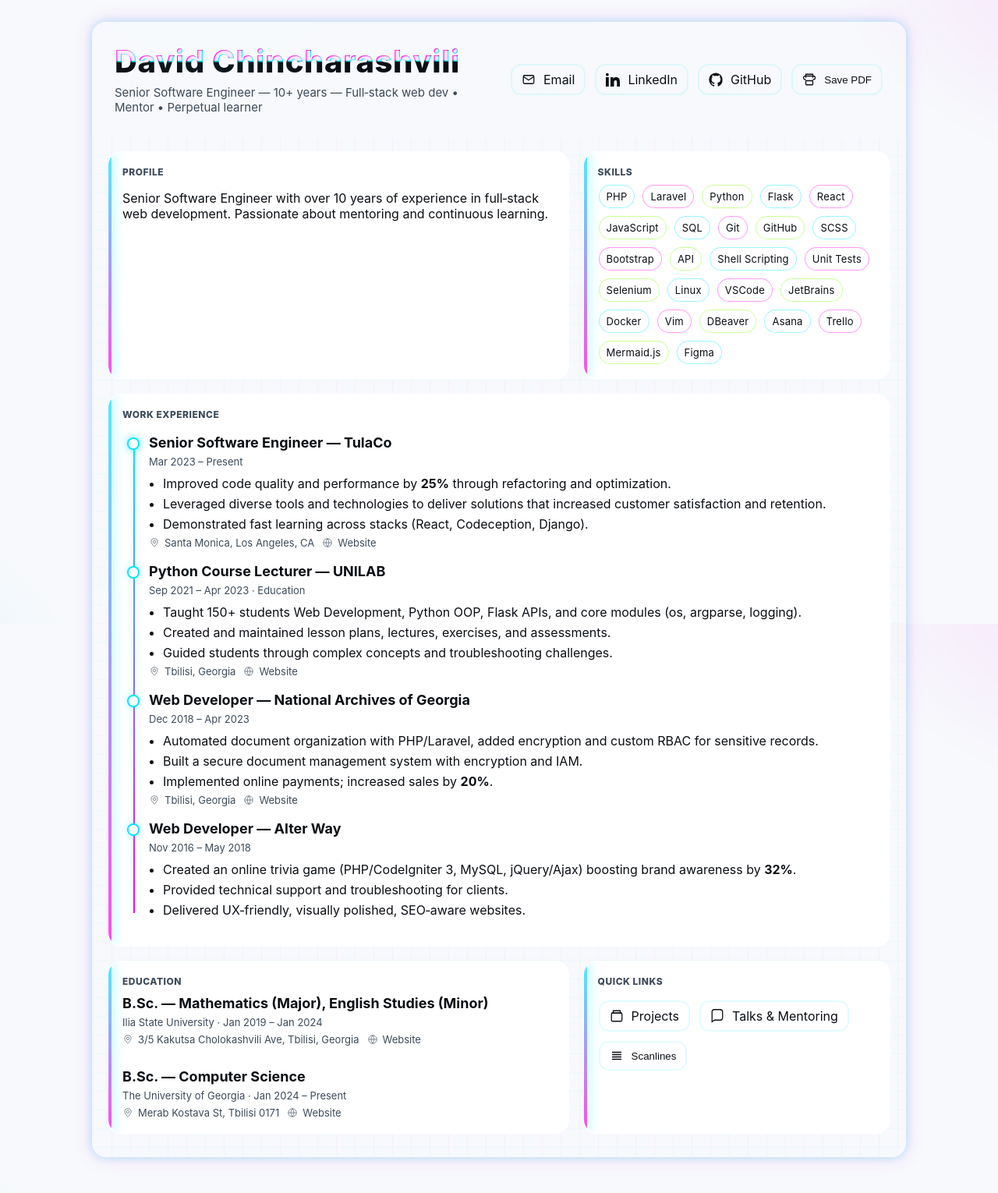
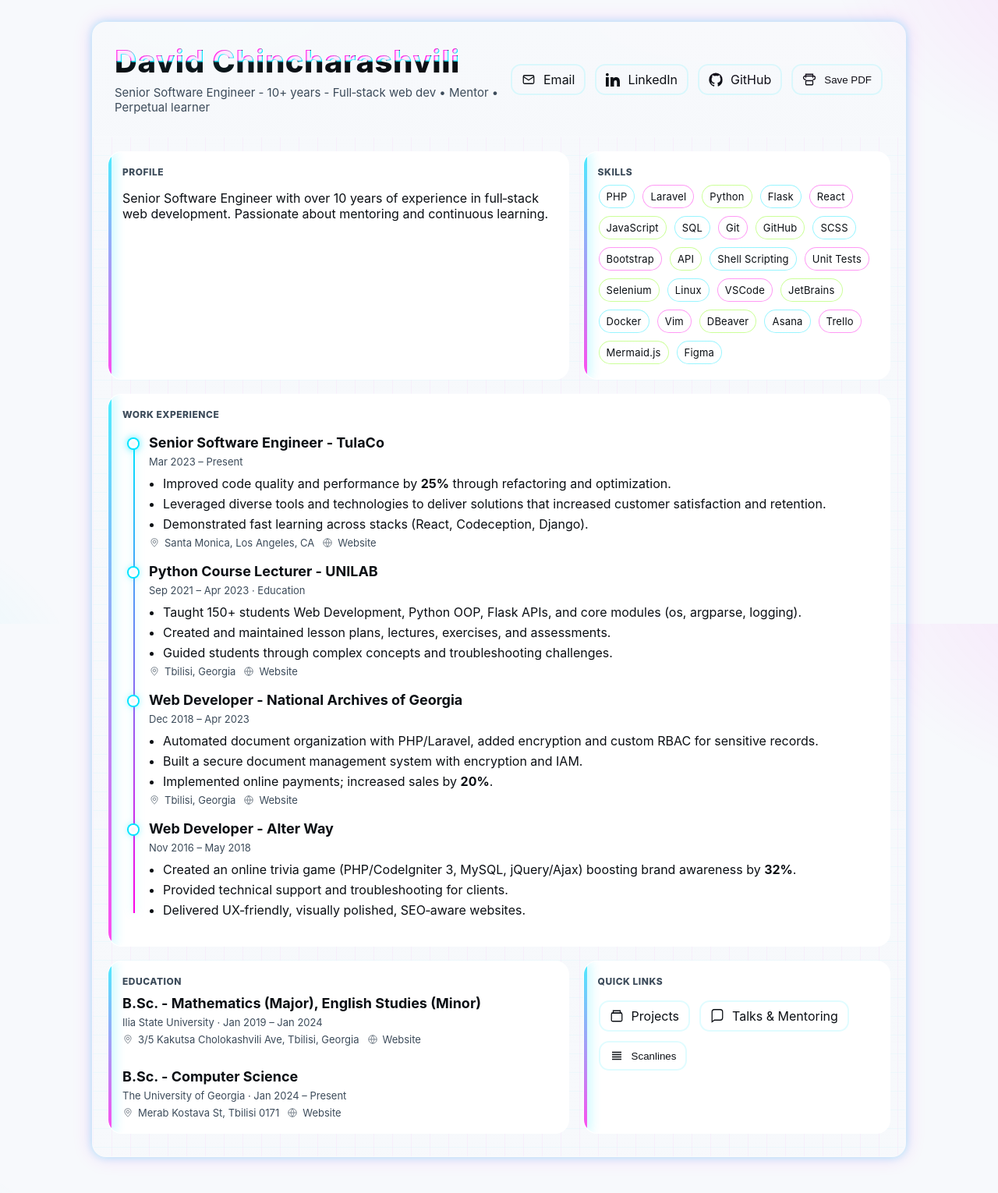
Before and after one commit to DavidTbilisi/resume, a plain HTML site: page index.html in a window 1280 px wide. Shown: the whole page at 78% size. Drawn offline with Linux system fonts and the light colour scheme.

Commit message:
variables changed

```diff
--- a/index.html
+++ b/index.html
@@ -3,7 +3,7 @@
 <head>
   <meta charset="UTF-8" />
   <meta name="viewport" content="width=device-width, initial-scale=1" />
-  <title>David Chincharashvili — Cyberpunk CV</title>
+  <title>David Chincharashvili - Cyberpunk CV</title>
   <style>
     :root{
       --bg:#0b0f14;
@@ -145,7 +145,7 @@
           <div class="name">
             <span class="glitch" data-text="David Chincharashvili">David Chincharashvili</span>
           </div>
-          <div class="tagline">Senior Software Engineer — 10+ years — Full‑stack web dev • Mentor • Perpetual learner</div>
+          <div class="tagline">Senior Software Engineer - 10+ years - Full‑stack web dev • Mentor • Perpetual learner</div>
         </div>
         <nav class="actions">
           <a class="btn" href="mailto:your.email@example.com" title="Email">
@@ -209,7 +209,7 @@
           <div class="timeline">
             <article class="job">
               <div class="dot pulse"></div>
-              <div class="h">Senior Software Engineer — <strong>TulaCo</strong></div>
+              <div class="h">Senior Software Engineer - <strong>TulaCo</strong></div>
               <div class="meta">Mar 2023 – Present</div>
               <ul class="list">
                 <li>Improved code quality and performance by <strong>25%</strong> through refactoring and optimization.</li>
@@ -230,7 +230,7 @@
 
             <article class="job">
               <div class="dot"></div>
-              <div class="h">Python Course Lecturer — <strong>UNILAB</strong></div>
+              <div class="h">Python Course Lecturer - <strong>UNILAB</strong></div>
               <div class="meta">Sep 2021 – Apr 2023 · Education</div>
               <ul class="list">
                 <li>Taught 150+ students Web Development, Python OOP, Flask APIs, and core modules (os, argparse, logging).</li>
@@ -251,7 +251,7 @@
 
             <article class="job">
               <div class="dot"></div>
-              <div class="h">Web Developer — <strong>National Archives of Georgia</strong></div>
+              <div class="h">Web Developer - <strong>National Archives of Georgia</strong></div>
               <div class="meta">Dec 2018 – Apr 2023</div>
               <ul class="list">
                 <li>Automated document organization with PHP/Laravel, added encryption and custom RBAC for sensitive records.</li>
@@ -272,7 +272,7 @@
 
             <article class="job">
               <div class="dot"></div>
-              <div class="h">Web Developer — <strong>Alter Way</strong></div>
+              <div class="h">Web Developer - <strong>Alter Way</strong></div>
               <div class="meta">Nov 2016 – May 2018</div>
               <ul class="list">
                 <li>Created an online trivia game (PHP/CodeIgniter 3, MySQL, jQuery/Ajax) boosting brand awareness by <strong>32%</strong>.</li>
@@ -285,7 +285,7 @@
 
         <section class="panel">
           <div class="title">Education</div>
-          <div class="h">B.Sc. — Mathematics (Major), English Studies (Minor)</div>
+          <div class="h">B.Sc. - Mathematics (Major), English Studies (Minor)</div>
           <div class="meta">Ilia State University · Jan 2019 – Jan 2024</div>
           <div class="addr">
             <span>
@@ -298,7 +298,7 @@
             </span>
           </div>
           <hr style="border:0;border-top:1px dashed rgba(255,255,255,.12); margin:14px 0">
-          <div class="h">B.Sc. — Computer Science</div>
+          <div class="h">B.Sc. - Computer Science</div>
           <div class="meta">The University of Georgia · Jan 2024 – Present</div>
           <div class="addr">
             <span>
@@ -335,9 +335,9 @@
 
   <script>
     // Personalize these links quickly
-    const LINKEDIN_URL = "https://www.linkedin.com/in/YOUR-USERNAME";
-    const GITHUB_URL = "https://github.com/YOUR-USERNAME";
-    const EMAIL = "your.email@example.com";
+    const LINKEDIN_URL = "https://www.linkedin.com/in/david-chincharashvili";
+    const GITHUB_URL = "https://github.com/davidtbilisi";
+    const EMAIL = "davidchincharashvili@gmail.com";
 
     document.querySelectorAll('a[title="LinkedIn"]').forEach(a=>a.href=LINKEDIN_URL);
     document.querySelectorAll('a[title="GitHub"]').forEach(a=>a.href=GITHUB_URL);
```
